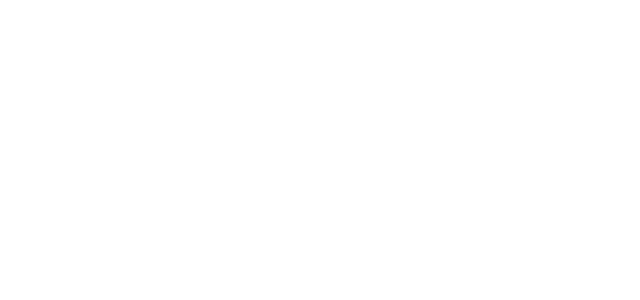
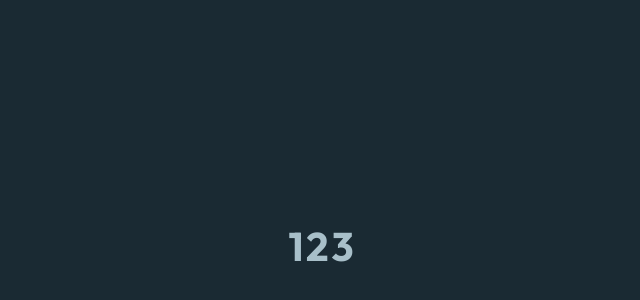
Before and after one commit to blp100/tic-tac-toe-vue, a Vue app: page / in a window 1280 px wide. Shown: the part 154-454 px from the top of the page, without its empty margins (284-924 px from the left). Built offline with nearby package versions, Linux system fonts and the light colour scheme.

Commit message:
feat: set theme color

```diff
--- a/index.html
+++ b/index.html
@@ -4,7 +4,7 @@
     <meta charset="UTF-8">
     <link rel="icon" href="/images/favicon-32x32.png">
     <meta name="viewport" content="width=device-width, initial-scale=1.0">
-    <title>Vite App</title>
+    <title>Tic-Tac-Toe VueJS-Version</title>
   </head>
   <body>
     <div id="app"></div>
--- a/src/App.vue
+++ b/src/App.vue
@@ -2,38 +2,11 @@
 </script>
 
 <template>
-  <header>
-  </header>
-
   <main>
+    <h1>123</h1>
   </main>
 </template>
 
 <style scoped>
-header {
-  line-height: 1.5;
-}
 
-.logo {
-  display: block;
-  margin: 0 auto 2rem;
-}
-
-@media (min-width: 1024px) {
-  header {
-    display: flex;
-    place-items: center;
-    padding-right: calc(var(--section-gap) / 2);
-  }
-
-  .logo {
-    margin: 0 2rem 0 0;
-  }
-
-  header .wrapper {
-    display: flex;
-    place-items: flex-start;
-    flex-wrap: wrap;
-  }
-}
 </style>
--- a/src/assets/base.css
+++ b/src/assets/base.css
@@ -1,53 +1,22 @@
 /* color palette from <https://github.com/vuejs/theme> */
+/* Outfit Font */
+@import url("https://fonts.googleapis.com/css2?family=Outfit:wght@500;700&display=swap");
 :root {
-  --vt-c-white: #ffffff;
-  --vt-c-white-soft: #f8f8f8;
-  --vt-c-white-mute: #f2f2f2;
+  --light-blue: #31c3bd;
+  --light-blue-hover: #65e9e4;
+  --light-yellow: #f2b137;
+  --light-yellow-hover: #ffc860;
 
-  --vt-c-black: #181818;
-  --vt-c-black-soft: #222222;
-  --vt-c-black-mute: #282828;
-
-  --vt-c-indigo: #2c3e50;
-
-  --vt-c-divider-light-1: rgba(60, 60, 60, 0.29);
-  --vt-c-divider-light-2: rgba(60, 60, 60, 0.12);
-  --vt-c-divider-dark-1: rgba(84, 84, 84, 0.65);
-  --vt-c-divider-dark-2: rgba(84, 84, 84, 0.48);
-
-  --vt-c-text-light-1: var(--vt-c-indigo);
-  --vt-c-text-light-2: rgba(60, 60, 60, 0.66);
-  --vt-c-text-dark-1: var(--vt-c-white);
-  --vt-c-text-dark-2: rgba(235, 235, 235, 0.64);
+  --dark-navy: #1a2a33;
+  --semi-dark-navy: #1f3641;
+  --silver: #a8bfc9;
+  --silver-hover: #dbe8ed;
 }
 
 /* semantic color variables for this project */
 :root {
-  --color-background: var(--vt-c-white);
-  --color-background-soft: var(--vt-c-white-soft);
-  --color-background-mute: var(--vt-c-white-mute);
-
-  --color-border: var(--vt-c-divider-light-2);
-  --color-border-hover: var(--vt-c-divider-light-1);
-
-  --color-heading: var(--vt-c-text-light-1);
-  --color-text: var(--vt-c-text-light-1);
-
-  --section-gap: 160px;
-}
-
-@media (prefers-color-scheme: dark) {
-  :root {
-    --color-background: var(--vt-c-black);
-    --color-background-soft: var(--vt-c-black-soft);
-    --color-background-mute: var(--vt-c-black-mute);
-
-    --color-border: var(--vt-c-divider-dark-2);
-    --color-border-hover: var(--vt-c-divider-dark-1);
-
-    --color-heading: var(--vt-c-text-dark-1);
-    --color-text: var(--vt-c-text-dark-2);
-  }
+  --color-background: var(--dark-navy);
+  --color-text: var(--silver);
 }
 
 *,
@@ -58,28 +27,43 @@
   font-weight: normal;
 }
 
+/* Heading L */
+h1 {
+  font-weight: 700;
+  font-size: 2.5rem;
+  letter-spacing: 2.5px;
+}
+/* Heading M */
+h2 {
+  font-weight: 700;
+  font-size: 1.5rem;
+  letter-spacing: 1.5px;
+}
+/* Heading S */
+h3 {
+  font-weight: 700;
+  font-size: 1.25rem;
+  letter-spacing: 1.25px;
+}
+/* Heading XS */
+h4 {
+  font-weight: 700;
+  font-size: 1rem;
+  letter-spacing: 1px;
+}
+
 body {
   min-height: 100vh;
   color: var(--color-text);
   background: var(--color-background);
-  transition:
-    color 0.5s,
-    background-color 0.5s;
+  transition: color 0.5s, background-color 0.5s;
   line-height: 1.6;
-  font-family:
-    Inter,
-    -apple-system,
-    BlinkMacSystemFont,
-    'Segoe UI',
-    Roboto,
-    Oxygen,
-    Ubuntu,
-    Cantarell,
-    'Fira Sans',
-    'Droid Sans',
-    'Helvetica Neue',
-    sans-serif;
-  font-size: 15px;
+  font-family: "Outfit", Inter, -apple-system, BlinkMacSystemFont, "Segoe UI",
+    Roboto, Oxygen, Ubuntu, Cantarell, "Fira Sans", "Droid Sans",
+    "Helvetica Neue", sans-serif;
+  font-size: 0.875rem;
+  letter-spacing: 0.875px;
+  font-weight: 500;
   text-rendering: optimizeLegibility;
   -webkit-font-smoothing: antialiased;
   -moz-osx-font-smoothing: grayscale;
```
